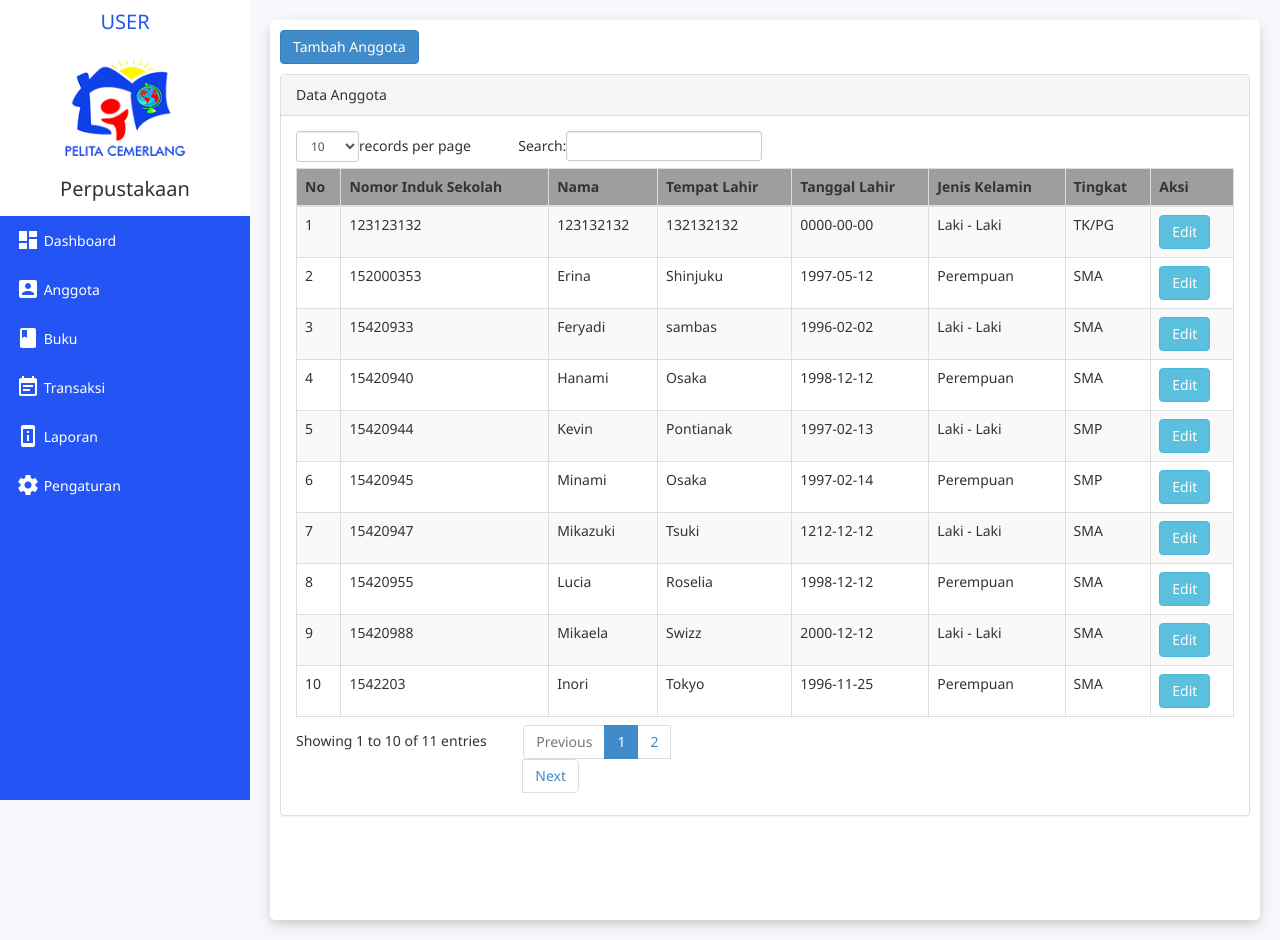
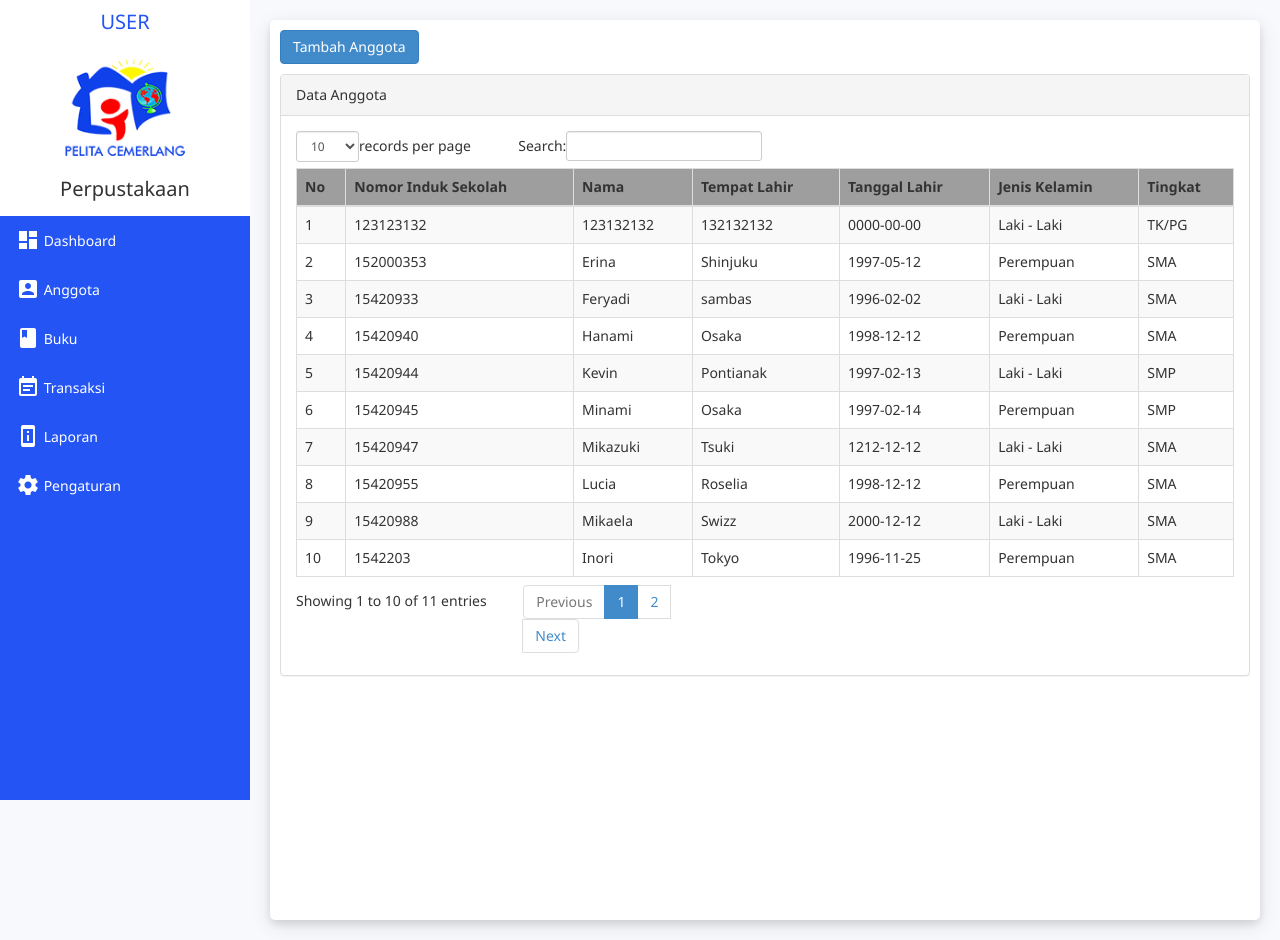
Before and after one commit to feryadialoi/perpustakaanpc, a PHP site: page /user/index.php?page=anggota in a window 1280 px wide. Shown: the part 44-984 px from the top of the page. Run offline with PHP 8.4, Linux system fonts and the light colour scheme; a user stored in the database is signed in; data comes from the database, SQL or seed files in the repository; data that the repository does not hold is empty; grey boxes are pictures that could not be loaded.

Commit message:
remove aksi page user : anggota, buku

```diff
--- a/user/page/anggota/anggota.php
+++ b/user/page/anggota/anggota.php
@@ -18,7 +18,7 @@
                               <th>Tanggal Lahir</th>
                               <th>Jenis Kelamin</th>
                               <th>Tingkat</th>
-                              <th>Aksi </th>
+                              <!-- <th>Aksi </th> -->
                           </tr>
                       </thead>
                       <!-- fetching item dari database ke form -->
@@ -42,10 +42,10 @@
                           <td><?php echo $data['tgl_lahir'];?></td>
                           <td><?php echo $jk;?></td>
                           <td><?php echo $data['tingkat'];?></td>
-                          <td>
-                            <a href="?page=anggota&aksi=edit&id=<?php echo $data['nis'];?>" class="btn btn-info">Edit</a>
+                          <!-- <td> -->
+                            <!-- <a href="?page=anggota&aksi=edit&id=<?php echo $data['nis'];?>" class="btn btn-info">Edit</a> -->
                             <!-- <a onclick="return confirm('Anda Yakin Ingin Menghapus Data Anggota Berikut?')" href="?page=anggota&aksi=hapus&id=<?php echo $data['nis'];?>" class="btn btn-danger">Delete</a> -->
-                          </td>
+                          <!-- </td> -->
                         </tr>
                       <?php } ?>
                       </tbody>
```
Also changed, not shown: user/page/buku/buku.php (+4 -4 lines).
